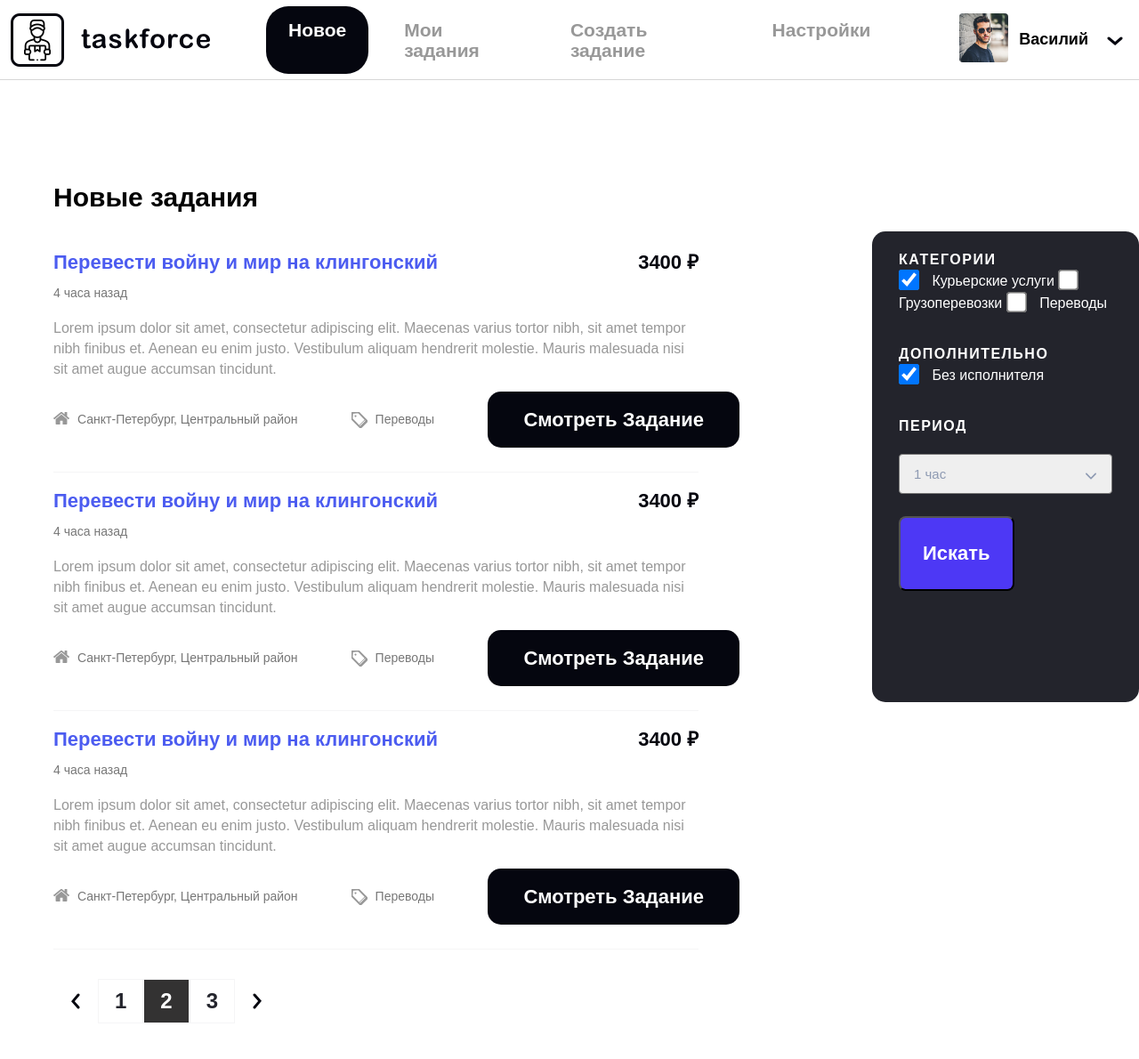
After one commit to htmlacademy-yii/1658553-task-force-2, a Yii app: template views/tasks/index.php in a window 1280 px wide. The commit adds this page. Shown: the whole page at 89% size. Run offline with PHP 8.4 and a stand-in for Yii, Linux system fonts and the light colour scheme; the template is opened without the code that fills it, so the values that code supplies are empty; a stand-in replaces the project's code that opens the database connection; some libraries are stand-ins or nearby versions; some web fonts are replaced.

Commit message:
Добавил отображение tasks на сайт, но не из бд

```diff
--- a/assets/AppAsset.php
+++ b/assets/AppAsset.php
@@ -20,12 +20,18 @@ class AppAsset extends AssetBundle
     public $basePath = '@webroot';
     public $baseUrl = '@web';
     public $css = [
-        'css/site.css',
+        'css/site.css','css/style.css'
     ];
     public $js = [
     ];
-    public $depends = [
-        'yii\web\YiiAsset',
-        'yii\bootstrap4\BootstrapAsset',
-    ];
+    public function init()
+    {
+        parent::init();
+        // resetting BootstrapAsset to not load own css files
+        \Yii::$app->assetManager->bundles['yii\\bootstrap\\BootstrapAsset'] = [
+            'css' => [],
+            'js' => []
+        ];
+    }
+
 }
--- a/config/web.php
+++ b/config/web.php
@@ -43,14 +43,14 @@ $config = [
             ],
         ],
         'db' => $db,
-        /*
+
         'urlManager' => [
             'enablePrettyUrl' => true,
             'showScriptName' => false,
             'rules' => [
             ],
         ],
-        */
+
     ],
     'params' => $params,
 ];
--- a/views/layouts/main.php
+++ b/views/layouts/main.php
@@ -11,6 +11,7 @@ use yii\bootstrap4\Nav;
 use yii\bootstrap4\NavBar;
 
 AppAsset::register($this);
+
 ?>
 <?php $this->beginPage() ?>
 <!DOCTYPE html>
@@ -21,7 +22,6 @@ AppAsset::register($this);
     <?php $this->registerCsrfMetaTags() ?>
     <title><?= Html::encode($this->title) ?></title>
     <?php $this->head() ?>
-    <link rel="stylesheet" href="css/style.css">
 </head>
 <body class="d-flex flex-column h-100">
 <?php $this->beginBody() ?>
--- a/views/site/index.php
+++ b/views/site/index.php
@@ -5,9 +5,3 @@
 $this->title = 'My Yii Application';
 ?>
 <h1>HELLO WORLD</h1>
-
-<?php
-$test = new \app\models\Cities();
-var_dump($test->findOne(["name"=>"Тольятти"]));;
-
-?>
--- /dev/null
+++ b/views/tasks/about.php
@@ -0,0 +1,2 @@
+<?php
+print 'aSDA';
--- /dev/null
+++ b/views/tasks/index.php
@@ -0,0 +1,107 @@
+<?php
+/* @var $this yii\web\View */
+
+?>
+<main class="main-content container">
+    <div class="left-column">
+        <h3 class="head-main head-task">Новые задания</h3>
+        <div class="task-card">
+            <div class="header-task">
+                <a  href="#" class="link link--block link--big">Перевести войну и мир на клингонский</a>
+                <p class="price price--task">3400 ₽</p>
+            </div>
+            <p class="info-text"><span class="current-time">4 часа </span>назад</p>
+            <p class="task-text">Lorem ipsum dolor sit amet, consectetur adipiscing elit. Maecenas varius tortor nibh, sit amet tempor
+                nibh finibus et. Aenean eu enim justo. Vestibulum aliquam hendrerit molestie. Mauris malesuada nisi sit amet augue accumsan tincidunt.
+            </p>
+            <div class="footer-task">
+                <p class="info-text town-text">Санкт-Петербург, Центральный район</p>
+                <p class="info-text category-text">Переводы</p>
+                <a href="#" class="button button--black">Смотреть Задание</a>
+            </div>
+        </div>
+        <div class="task-card">
+            <div class="header-task">
+                <a  href="#" class="link link--block link--big">Перевести войну и мир на клингонский</a>
+                <p class="price price--task">3400 ₽</p>
+            </div>
+            <p class="info-text"><span class="current-time">4 часа </span>назад</p>
+            <p class="task-text">Lorem ipsum dolor sit amet, consectetur adipiscing elit. Maecenas varius tortor nibh, sit amet tempor
+                nibh finibus et. Aenean eu enim justo. Vestibulum aliquam hendrerit molestie. Mauris malesuada nisi sit amet augue accumsan tincidunt.
+            </p>
+            <div class="footer-task">
+                <p class="info-text town-text">Санкт-Петербург, Центральный район</p>
+                <p class="info-text category-text">Переводы</p>
+                <a href="#" class="button button--black">Смотреть Задание</a>
+            </div>
+        </div>
+        <div class="task-card">
+            <div class="header-task">
+                <a  href="#" class="link link--block link--big">Перевести войну и мир на клингонский</a>
+                <p class="price price--task">3400 ₽</p>
+            </div>
+            <p class="info-text"><span class="current-time">4 часа </span>назад</p>
+            <p class="task-text">Lorem ipsum dolor sit amet, consectetur adipiscing elit. Maecenas varius tortor nibh, sit amet tempor
+                nibh finibus et. Aenean eu enim justo. Vestibulum aliquam hendrerit molestie. Mauris malesuada nisi sit amet augue accumsan tincidunt.
+            </p>
+            <div class="footer-task">
+                <p class="info-text town-text">Санкт-Петербург, Центральный район</p>
+                <p class="info-text category-text">Переводы</p>
+                <a href="#" class="button button--black">Смотреть Задание</a>
+            </div>
+        </div>
+        <div class="pagination-wrapper">
+            <ul class="pagination-list">
+                <li class="pagination-item mark">
+                    <a href="#" class="link link--page"></a>
+                </li>
+                <li class="pagination-item">
+                    <a href="#" class="link link--page">1</a>
+                </li>
+                <li class="pagination-item pagination-item--active">
+                    <a href="#" class="link link--page">2</a>
+                </li>
+                <li class="pagination-item">
+                    <a href="#" class="link link--page">3</a>
+                </li>
+                <li class="pagination-item mark">
+                    <a href="#" class="link link--page"></a>
+                </li>
+            </ul>
+        </div>
+    </div>
+    <div class="right-column">
+        <div class="right-card black">
+            <div class="search-form">
+                <form>
+                    <h4 class="head-card">Категории</h4>
+                    <div class="form-group">
+                        <div>
+                            <input type="checkbox" id="сourier-services" checked>
+                            <label class="control-label" for="сourier-services">Курьерские услуги</label>
+                            <input id="cargo-transportation" type="checkbox">
+                            <label class="control-label" for="cargo-transportation">Грузоперевозки</label>
+                            <input id="translations" type="checkbox">
+                            <label class="control-label" for="translations">Переводы</label>
+                        </div>
+                    </div>
+                    <h4 class="head-card">Дополнительно</h4>
+                    <div class="form-group">
+                        <input id="without-performer" type="checkbox" checked>
+                        <label class="control-label" for="without-performer">Без исполнителя</label>
+                    </div>
+                    <h4 class="head-card">Период</h4>
+                    <div class="form-group">
+                        <label for="period-value"></label>
+                        <select id="period-value">
+                            <option>1 час</option>
+                            <option>12 часов</option>
+                            <option>24 часа</option>
+                        </select>
+                    </div>
+                    <input type="button" class="button button--blue" value="Искать">
+                </form>
+            </div>
+        </div>
+    </div>
+</main>
```
Also changed, not shown: controllers/TasksController.php (added, +13 -0 lines).
